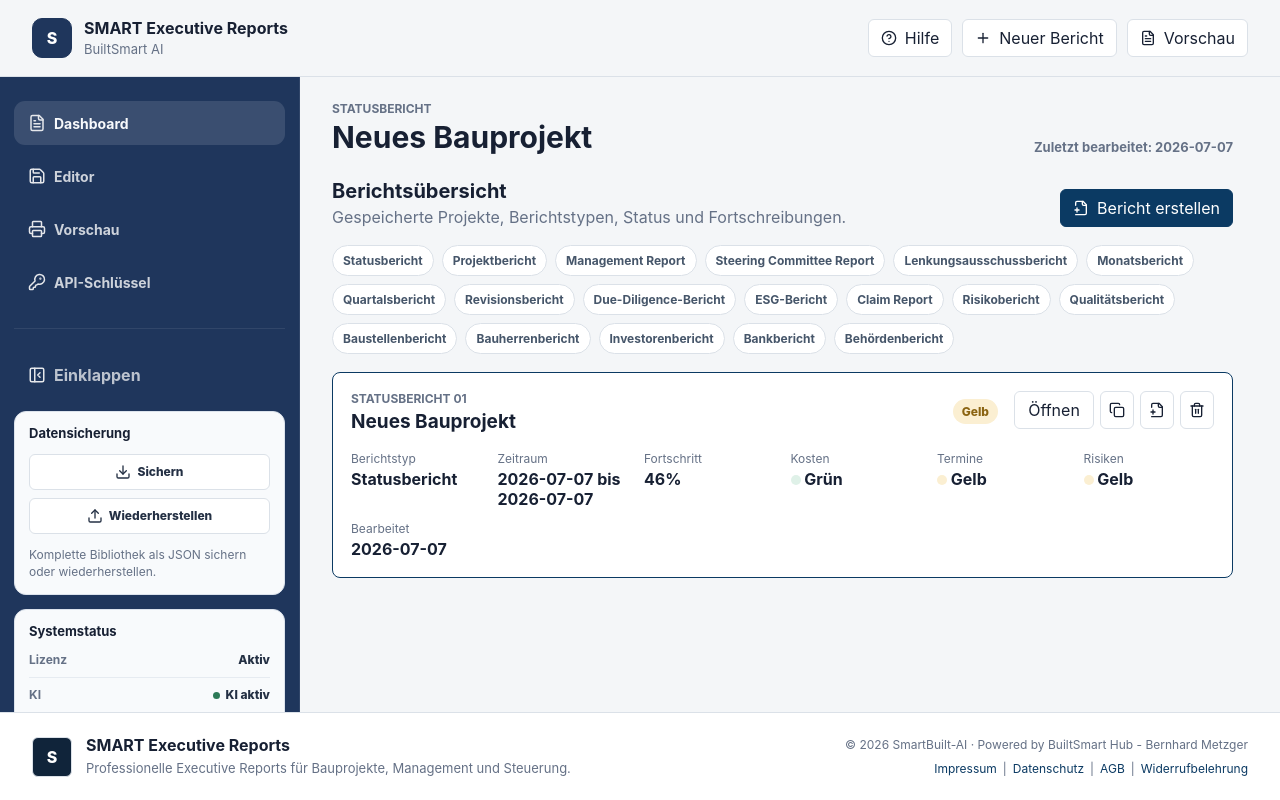
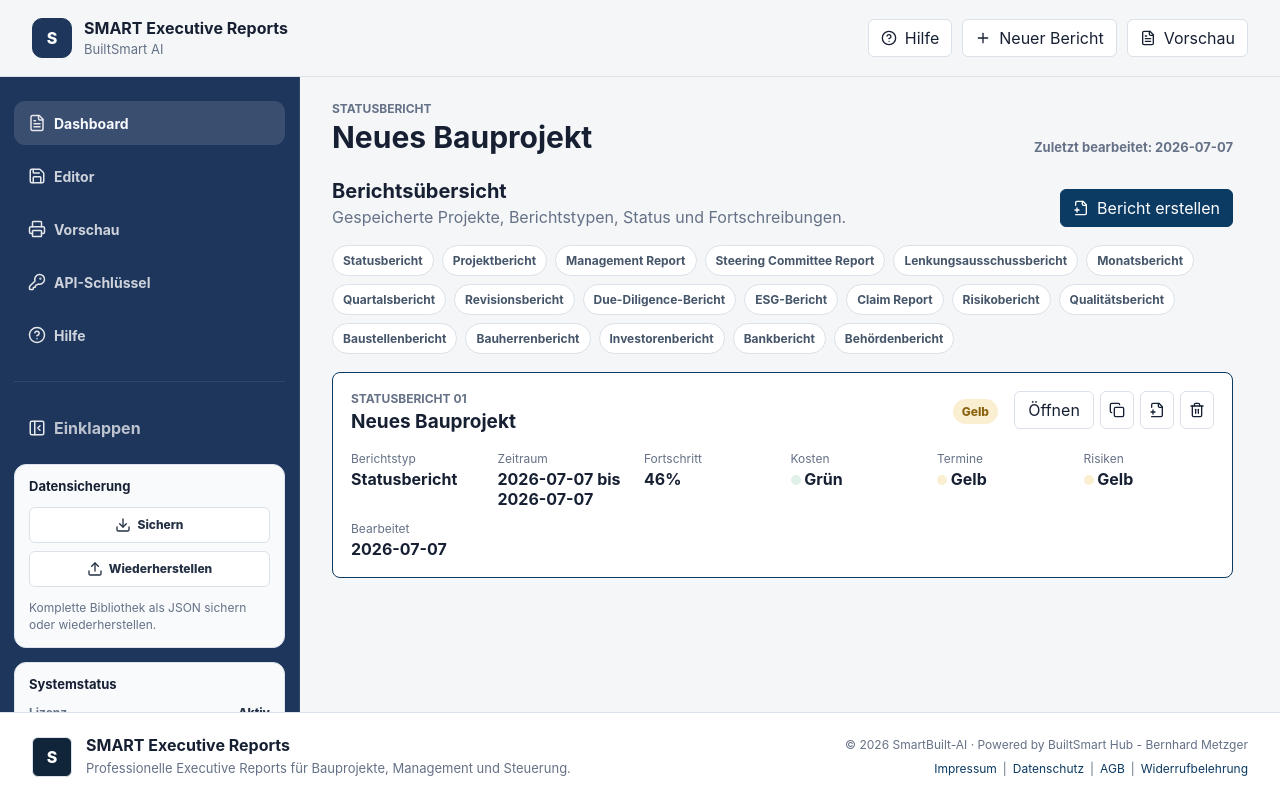
Before and after one commit to BM1964-25/SMART-ExecutiveReports, a React (Vite) app: page / in a window 1280 px wide. Built offline with nearby package versions, Linux system fonts and the light colour scheme.

Commit message:
Add help entry to sidebar

```diff
--- a/src/App.tsx
+++ b/src/App.tsx
@@ -803,6 +803,9 @@ function App() {
           <button className={view === "api" ? "active" : ""} title="API-Schlüssel" onClick={() => setView("api")}>
             <KeyRound size={18} /> <span>API-Schlüssel</span>
           </button>
+          <button title="Hilfe" onClick={() => setHelpOpen(true)}>
+            <HelpCircle size={18} /> <span>Hilfe</span>
+          </button>
         </nav>
         <div className="sidebar-bottom">
           <button
```
